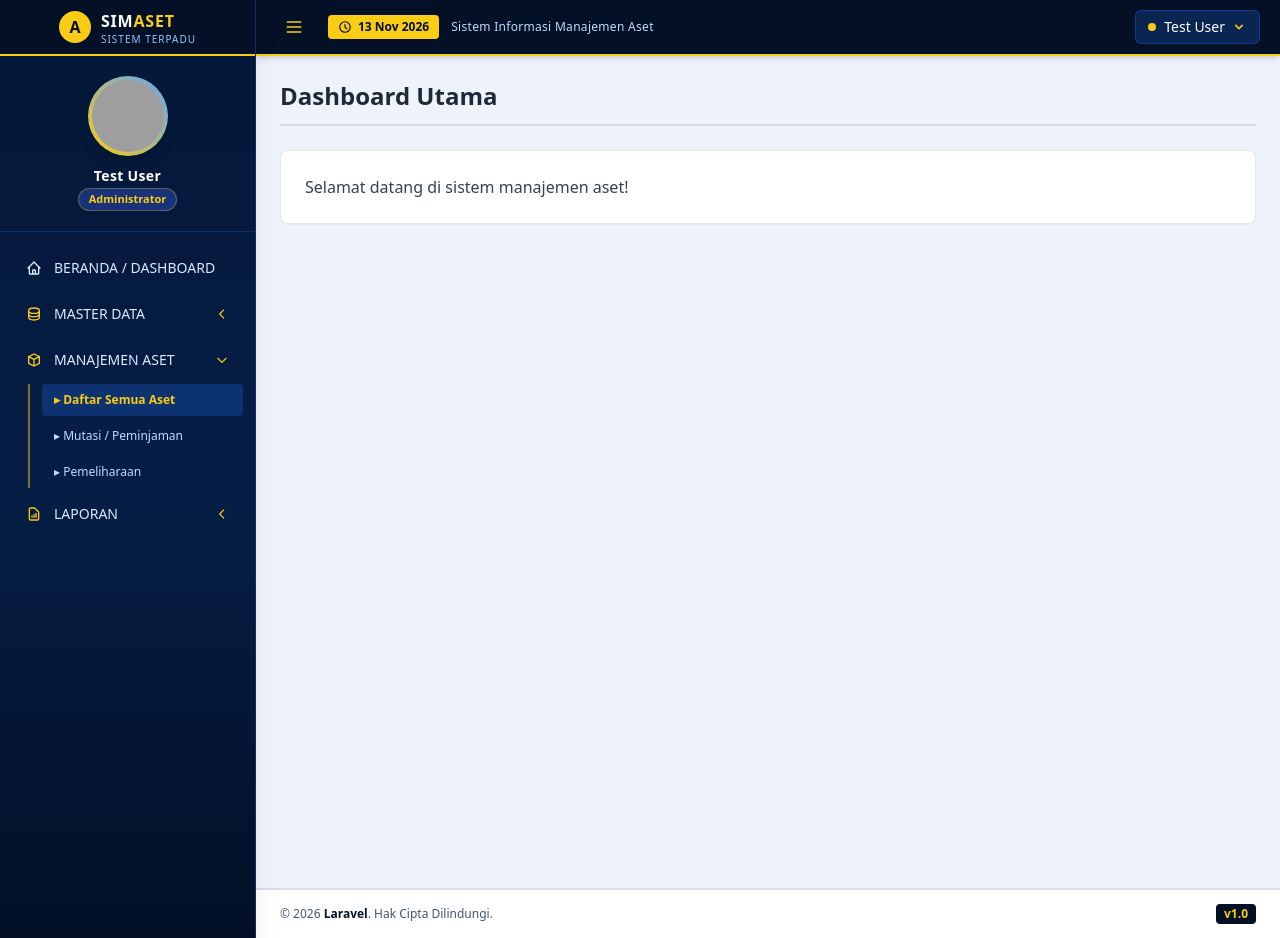
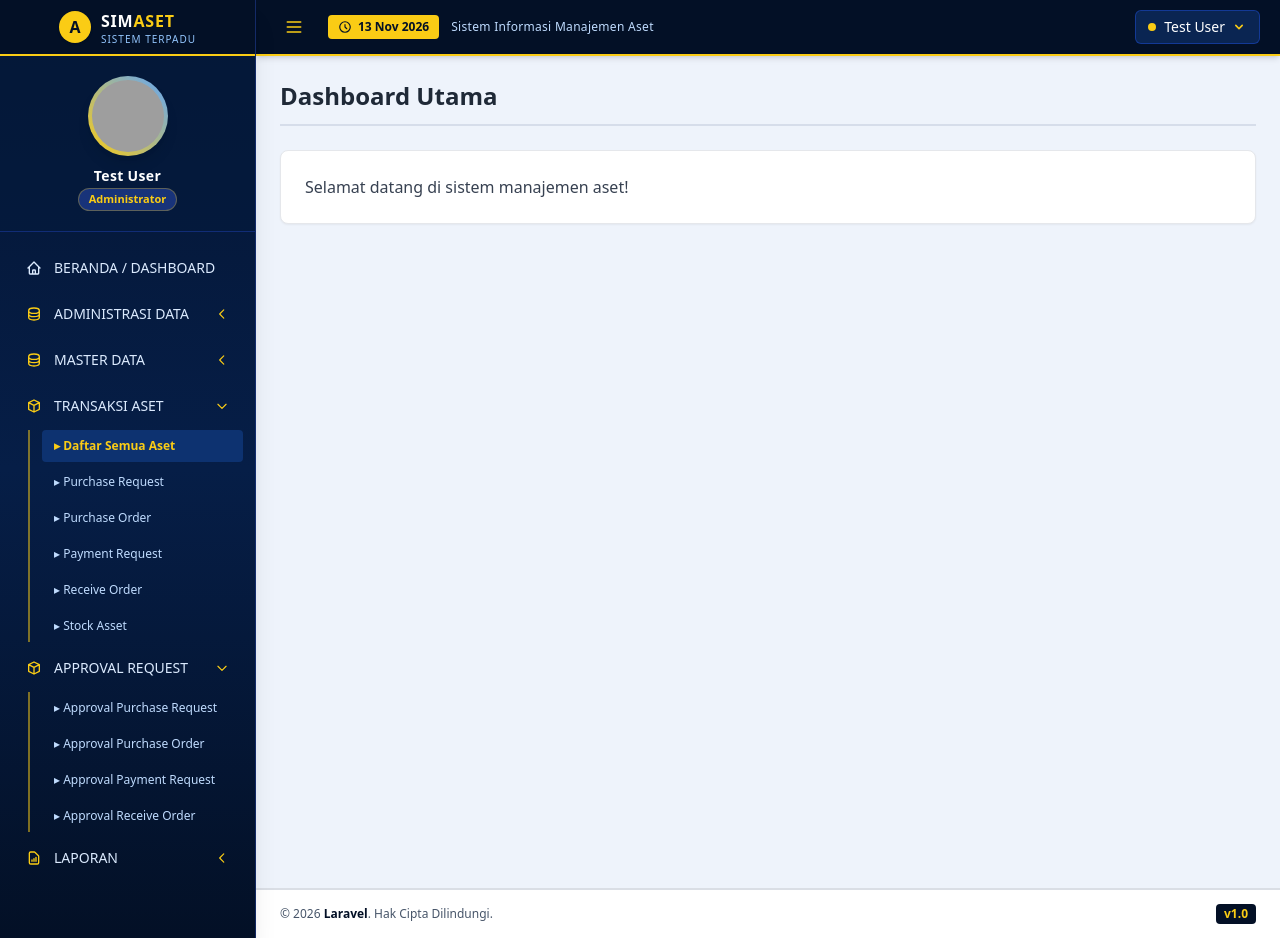
Before and after one commit to ahmadrafiudin/Project-LARAVEL, a Laravel app: page /aset in a window 1280 px wide. Run offline with Laravel 12, Linux system fonts and the light colour scheme; a user stored in the database is signed in; data comes from the database, SQL or seed files in the repository; data that the repository does not hold is empty; style sheets or scripts are compiled from the project's sources; grey boxes are pictures that could not be loaded.

Commit message:
penambahan list menu sidebar

```diff
--- a/resources/views/layouts/sidebar.blade.php
+++ b/resources/views/layouts/sidebar.blade.php
@@ -38,6 +38,24 @@
             BERANDA / DASHBOARD
         </a>
 
+        <!-- TREE MENU 1: Administrasi Data -->
+        <div>
+            <button onclick="toggleMenu('menu-master', 'icon-master')" type="button"
+                    class="flex items-center justify-between w-full px-3.5 py-2.5 rounded-lg font-medium text-blue-100 hover:bg-[#0d3270] hover:text-white transition focus:outline-none">
+                <span class="flex items-center">
+                    <svg class="w-4 h-4 mr-3 text-yellow-400" fill="none" stroke="currentColor" viewBox="0 0 24 24"><path stroke-linecap="round" stroke-linejoin="round" stroke-width="2" d="M4 7v10c0 2.21 3.582 4 8 4s8-1.79 8-4V7M4 7c0 2.21 3.582 4 8 4s8-1.79 8-4M4 7c0-2.21 3.582-4 8-4s8 1.79 8 4m0 5c0 2.21-3.582 4-8 4s-8-1.79-8-4"></path></svg>
+                    ADMINISTRASI DATA
+                </span>
+                <svg id="icon-master" class="w-3.5 h-3.5 text-yellow-400 transition-transform duration-200 {{ request()->is('master*') ? '-rotate-90' : '' }}" fill="none" stroke="currentColor" viewBox="0 0 24 24"><path stroke-linecap="round" stroke-linejoin="round" stroke-width="2" d="M15 19l-7-7 7-7"></path></svg>
+            </button>
+
+            <div id="menu-master" class="{{ request()->is('master*') ? '' : 'hidden' }} mt-1 ml-4 pl-3 border-l-2 border-yellow-400/50 space-y-1">
+                <a href="#" class="block px-3 py-2 text-xs text-blue-200 rounded hover:bg-[#0d3270] hover:text-yellow-300 transition">▸ Daftar User</a>
+                <a href="#" class="block px-3 py-2 text-xs text-blue-200 rounded hover:bg-[#0d3270] hover:text-yellow-300 transition">▸ Daftar Menu</a>
+                <a href="#" class="block px-3 py-2 text-xs text-blue-200 rounded hover:bg-[#0d3270] hover:text-yellow-300 transition">▸ Group Menu</a>
+            </div>
+        </div>
+
         <!-- TREE MENU 1: Master Data -->
         <div>
             <button onclick="toggleMenu('menu-master', 'icon-master')" type="button"
@@ -56,13 +74,13 @@
             </div>
         </div>
 
-        <!-- TREE MENU 2: Manajemen Aset -->
+        <!-- TREE MENU 2: Transaksi Aset -->
         <div>
             <button onclick="toggleMenu('menu-aset', 'icon-aset')" type="button"
                     class="flex items-center justify-between w-full px-3.5 py-2.5 rounded-lg font-medium text-blue-100 hover:bg-[#0d3270] hover:text-white transition focus:outline-none">
                 <span class="flex items-center">
                     <svg class="w-4 h-4 mr-3 text-yellow-400" fill="none" stroke="currentColor" viewBox="0 0 24 24"><path stroke-linecap="round" stroke-linejoin="round" stroke-width="2" d="M20 7l-8-4-8 4m16 0l-8 4m8-4v10l-8 4m0-10L4 7m8 4v10M4 7v10l8 4"></path></svg>
-                    MANAJEMEN ASET
+                    TRANSAKSI ASET
                 </span>
                 <svg id="icon-aset" class="w-3.5 h-3.5 text-yellow-400 transition-transform duration-200 {{ request()->is('aset*') ? '-rotate-90' : '' }}" fill="none" stroke="currentColor" viewBox="0 0 24 24"><path stroke-linecap="round" stroke-linejoin="round" stroke-width="2" d="M15 19l-7-7 7-7"></path></svg>
             </button>
@@ -72,8 +90,30 @@
                     class="block px-3 py-2 text-xs rounded transition {{ request()->routeIs('aset.*') ? 'bg-[#0d3270] text-yellow-400 font-bold' : 'text-blue-200 hover:bg-[#0d3270] hover:text-yellow-300' }}">
                     ▸ Daftar Semua Aset
                 </a>
-                <a href="#" class="block px-3 py-2 text-xs text-blue-200 rounded hover:bg-[#0d3270] hover:text-yellow-300 transition">▸ Mutasi / Peminjaman</a>
-                <a href="#" class="block px-3 py-2 text-xs text-blue-200 rounded hover:bg-[#0d3270] hover:text-yellow-300 transition">▸ Pemeliharaan</a>
+                <a href="#" class="block px-3 py-2 text-xs text-blue-200 rounded hover:bg-[#0d3270] hover:text-yellow-300 transition">▸ Purchase Request</a>
+                <a href="#" class="block px-3 py-2 text-xs text-blue-200 rounded hover:bg-[#0d3270] hover:text-yellow-300 transition">▸ Purchase Order</a>
+                <a href="#" class="block px-3 py-2 text-xs text-blue-200 rounded hover:bg-[#0d3270] hover:text-yellow-300 transition">▸ Payment Request</a>
+                <a href="#" class="block px-3 py-2 text-xs text-blue-200 rounded hover:bg-[#0d3270] hover:text-yellow-300 transition">▸ Receive Order</a>
+                <a href="#" class="block px-3 py-2 text-xs text-blue-200 rounded hover:bg-[#0d3270] hover:text-yellow-300 transition">▸ Stock Asset</a>
+            </div>
+        </div>
+
+<!-- TREE MENU 2: Approval Request -->
+        <div>
+            <button onclick="toggleMenu('menu-aset', 'icon-aset')" type="button"
+                    class="flex items-center justify-between w-full px-3.5 py-2.5 rounded-lg font-medium text-blue-100 hover:bg-[#0d3270] hover:text-white transition focus:outline-none">
+                <span class="flex items-center">
+                    <svg class="w-4 h-4 mr-3 text-yellow-400" fill="none" stroke="currentColor" viewBox="0 0 24 24"><path stroke-linecap="round" stroke-linejoin="round" stroke-width="2" d="M20 7l-8-4-8 4m16 0l-8 4m8-4v10l-8 4m0-10L4 7m8 4v10M4 7v10l8 4"></path></svg>
+                    APPROVAL REQUEST
+                </span>
+                <svg id="icon-aset" class="w-3.5 h-3.5 text-yellow-400 transition-transform duration-200 {{ request()->is('aset*') ? '-rotate-90' : '' }}" fill="none" stroke="currentColor" viewBox="0 0 24 24"><path stroke-linecap="round" stroke-linejoin="round" stroke-width="2" d="M15 19l-7-7 7-7"></path></svg>
+            </button>
+
+            <div id="menu-aset" class="{{ request()->is('aset*') ? '' : 'hidden' }} mt-1 ml-4 pl-3 border-l-2 border-yellow-400/50 space-y-1">
+                <a href="#" class="block px-3 py-2 text-xs text-blue-200 rounded hover:bg-[#0d3270] hover:text-yellow-300 transition">▸ Approval Purchase Request</a>
+                <a href="#" class="block px-3 py-2 text-xs text-blue-200 rounded hover:bg-[#0d3270] hover:text-yellow-300 transition">▸ Approval Purchase Order</a>
+                <a href="#" class="block px-3 py-2 text-xs text-blue-200 rounded hover:bg-[#0d3270] hover:text-yellow-300 transition">▸ Approval Payment Request</a>
+                <a href="#" class="block px-3 py-2 text-xs text-blue-200 rounded hover:bg-[#0d3270] hover:text-yellow-300 transition">▸ Approval Receive Order</a>
             </div>
         </div>
 
@@ -89,8 +129,12 @@
             </button>
 
             <div id="menu-report" class="{{ request()->is('report*') ? '' : 'hidden' }} mt-1 ml-4 pl-3 border-l-2 border-yellow-400/50 space-y-1">
-                <a href="#" class="block px-3 py-2 text-xs text-blue-200 rounded hover:bg-[#0d3270] hover:text-yellow-300 transition">▸ Laporan Stok Aset</a>
-                <a href="#" class="block px-3 py-2 text-xs text-blue-200 rounded hover:bg-[#0d3270] hover:text-yellow-300 transition">▸ Laporan Kondisi</a>
+                <a href="#" class="block px-3 py-2 text-xs text-blue-200 rounded hover:bg-[#0d3270] hover:text-yellow-300 transition">▸ Report Asset</a>
+                <a href="#" class="block px-3 py-2 text-xs text-blue-200 rounded hover:bg-[#0d3270] hover:text-yellow-300 transition">▸ Report Purchase Request</a>
+                <a href="#" class="block px-3 py-2 text-xs text-blue-200 rounded hover:bg-[#0d3270] hover:text-yellow-300 transition">▸ Report Purchase Order</a>
+                <a href="#" class="block px-3 py-2 text-xs text-blue-200 rounded hover:bg-[#0d3270] hover:text-yellow-300 transition">▸ Report Payment Request</a>
+                <a href="#" class="block px-3 py-2 text-xs text-blue-200 rounded hover:bg-[#0d3270] hover:text-yellow-300 transition">▸ Report Receive Order</a>
+                <a href="#" class="block px-3 py-2 text-xs text-blue-200 rounded hover:bg-[#0d3270] hover:text-yellow-300 transition">▸ Report StockAsset</a>
             </div>
         </div>
 
```
